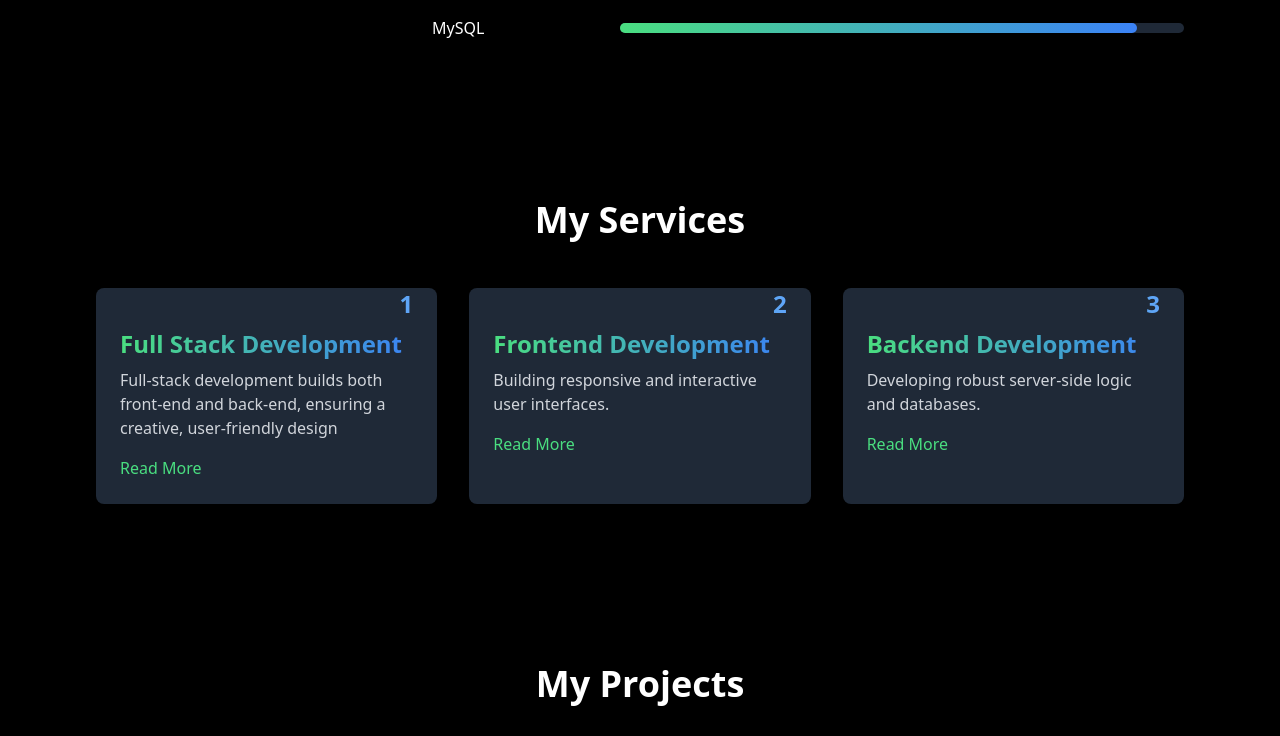
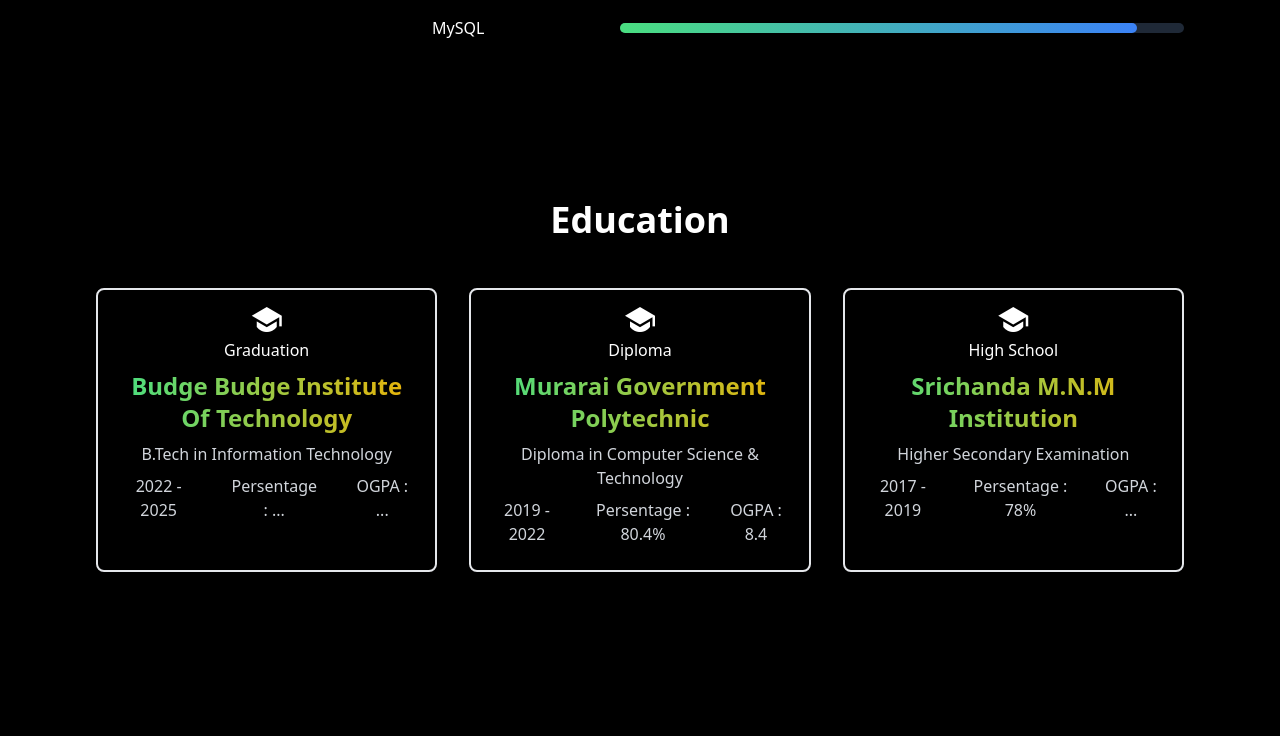
Before and after one commit to suvasanpui/MyPortfolio, a React (Vite) app: page / in a window 1280 px wide. Shown: the part 1180-1916 px from the top of the page. Built offline with nearby package versions, Linux system fonts and the light colour scheme.

Commit message:
portfolio done

```diff
--- a/package.json
+++ b/package.json
@@ -14,7 +14,8 @@
     "react": "^18.3.1",
     "react-chartjs-2": "^5.2.0",
     "react-dom": "^18.3.1",
-    "react-icons": "^5.2.1"
+    "react-icons": "^5.2.1",
+    "remixicon": "^4.6.0"
   },
   "devDependencies": {
     "@types/react": "^18.3.3",
--- a/src/App.jsx
+++ b/src/App.jsx
@@ -2,6 +2,7 @@
 import './App.css'
 import About from './components/About'
 import Contact from './components/Contact'
+import Education from './components/Education'
 import Footer from './components/Footer'
 import Hero from './components/Hero'
 import Navbar from './components/Navbar'
@@ -15,6 +16,7 @@
         <Navbar />
         <Hero />
         <About />
+        <Education/>
         <Service />
         <Projects />
         <Contact />
--- /dev/null
+++ b/src/components/Demo.jsx
@@ -0,0 +1,33 @@
+import React from 'react';
+
+const Educations = () => {
+    const educationList = [
+        {
+            institution: 'University of Example',
+            degree: 'Bachelor of Science in Computer Science',
+            year: '2015 - 2019'
+        },
+        {
+            institution: 'Example High School',
+            degree: 'High School Diploma',
+            year: '2011 - 2015'
+        }
+    ];
+
+    return (
+        <div>
+            <h1>Education</h1>
+            <ul>
+                {educationList.map((education, index) => (
+                    <li key={index}>
+                        <h2>{education.institution}</h2>
+                        <p>{education.degree}</p>
+                        <p>{education.year}</p>
+                    </li>
+                ))}
+            </ul>
+        </div>
+    );
+};
+
+export default Educations;
--- /dev/null
+++ b/src/components/Education.jsx
@@ -0,0 +1,81 @@
+import React from "react";
+import 'remixicon/fonts/remixicon.css'
+
+const educations = [
+  {
+    id: 1,
+    tag:"Graduation",
+    institution: "Budge Budge Institute Of Technology",
+    degree: "B.Tech in Information Technology",
+    year: "2022 - 2025",
+    persentage: "...",
+    OGPA: "...",
+  },
+  {
+    id: 2,
+    tag:"Diploma",
+    institution: "Murarai Government Polytechnic",
+    degree: "Diploma in Computer Science & Technology",
+    year: "2019 - 2022",
+    persentage: "80.4%",
+    OGPA: "8.4",
+  },
+  {
+    id: 3,
+    tag:"High School",
+    institution: "Srichanda M.N.M Institution",
+    degree: "Higher Secondary Examination",
+    year: "2017 - 2019",
+    persentage: "78%",
+    OGPA: "...",
+  },
+];
+const Education = () => {
+  return (
+    <div className="bg-black text-white py-20" id="service">
+      <div className="container mx-auto px-8 md:px-16 lg:px-24">
+        <h2 className="text-4xl font-bold text-center mb-12">Education</h2>
+        <div className="grid grid-cols-1 md:grid-cols-2 lg:grid-cols-3 gap-8">
+          {educations.map((edu) => (
+            <div
+              key={edu.id}
+              className=" px-6 pb-6 rounded-lg hover:shadow-lg transform
+              transition-transform duration-300 hover:scale-105 items-center text-center border-2 pt-3"
+            >
+            <div>
+            <i className=" text-3xl ri-graduation-cap-fill"></i>
+            <div>{edu.tag}</div>
+            </div>
+              <div>
+                <h4
+                  className="mt-2 text-2xl font-bold text-transparent bg-clip-text
+                            bg-gradient-to-r from-green-400 to-yellow-500"
+                >
+                  {edu.institution}
+                </h4>
+              </div>
+              <div>
+                <h5 className="mt-2 text-gray-300">{edu.degree}</h5>
+              </div>
+              <div className=" flex gap-8">
+                <div>
+                  <p className="mt-2 text-gray-300">{edu.year}</p>
+                </div>
+                <div>
+                  <p className="mt-2 text-gray-300">
+                    Persentage : {edu.persentage}
+                  </p>
+                </div>
+                <div>
+                  <p className="mt-2 text-gray-300">OGPA : {edu.OGPA}</p>
+                </div>
+              </div>
+            </div>
+          ))}
+        </div>
+      </div>
+    </div>
+  );
+};
+
+export default Education;
--- a/src/components/Projects.jsx
+++ b/src/components/Projects.jsx
@@ -1,7 +1,5 @@
 import React from "react";
 import news from "../assets/news.png";
-import bookMSImage from "../assets/admin-dashboard.png";
-import pass from "../assets/password.png";
 import weather from "../assets/weather.png";
 import vote from "../assets/vote.jpg";
 const projects = [
@@ -25,7 +23,7 @@
   },
   {
     id: 3,
-    name: "Real-Time Web Application",
+    name: "Real-Time  News Web Application",
     technologies:
       "dynamic news web application built with React, delivering the latest updates and articles from various sources in real-time",
     image: news,
--- a/src/components/Service.jsx
+++ b/src/components/Service.jsx
@@ -41,7 +41,6 @@
                 {service.title}
               </h3>
               <p className="mt-2 text-gray-300">{service.description}</p>
-              <a href="#" className="mt-4 inline-block text-green-400 hover:text-blue-500">Read More</a>
             </div>
           ))}
         </div>
```
Also changed, not shown: 1 other file (tests, documents, lock files or other folders).
